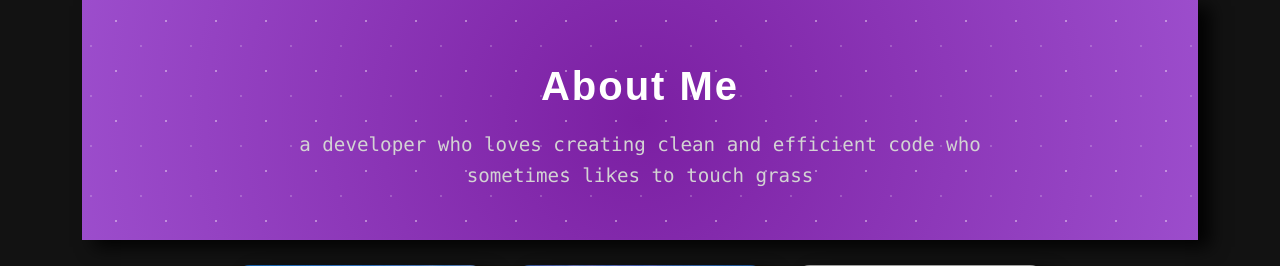
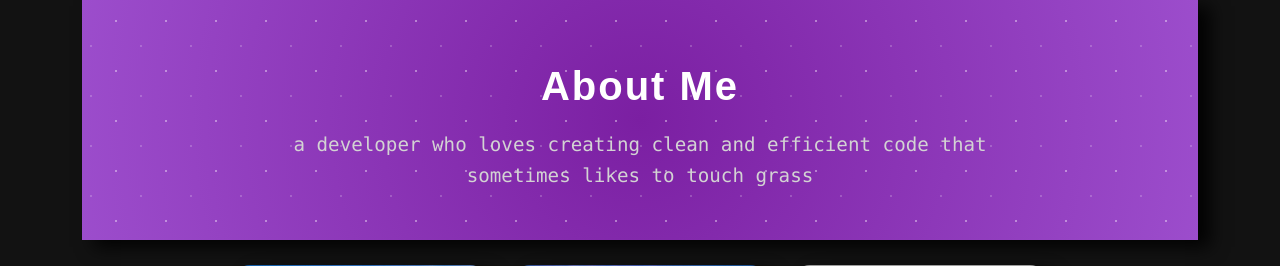
Before and after one commit to Phuoc-Nguyen-CS/portfolio, a Django app: page /about/ in a window 1280 px wide. Shown: the part 104-370 px from the top of the page. Run offline with Django 5.2, Linux system fonts and the light colour scheme; some web fonts are replaced; grey boxes are pictures that could not be loaded.

Commit message:
quick change

```diff
--- a/about/templates/about.html
+++ b/about/templates/about.html
@@ -9,7 +9,7 @@
     <div class = "container">
         <h2 class="about-title">About Me</h2>
         <p class="about-description">
-            a developer who loves creating clean and efficient code who sometimes likes to touch grass
+            a developer who loves creating clean and efficient code that sometimes likes to touch grass
         </p>
     </div>
 </section>
```
